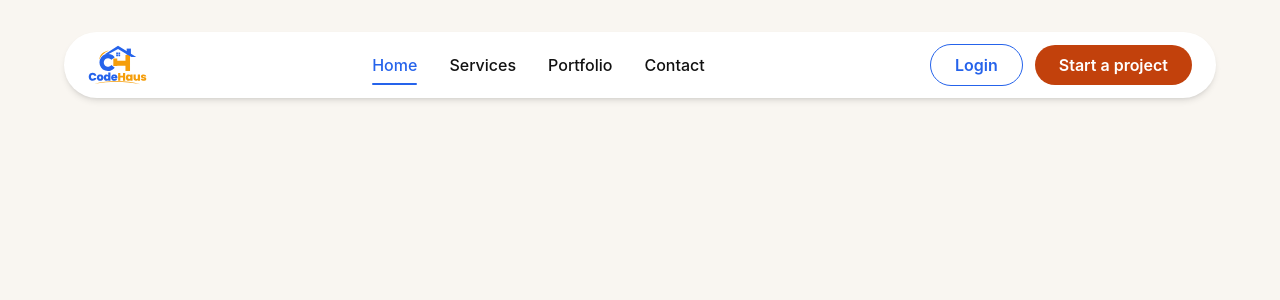
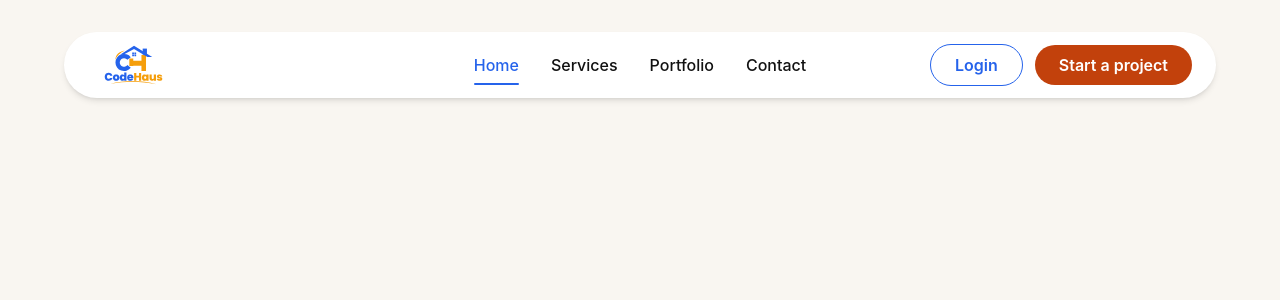
Before and after one commit to dnobleza/nobleza-1, a React (Vite) app in the folder frontend/: page / in a window 1280 px wide. Shown: the top 300 px of the page. Built offline with nearby package versions, Linux system fonts and the light colour scheme.

Commit message:
fix(frontend): center navbar links and adjust logo spacing

```diff
--- a/frontend/src/components/landing/LandingNavbar.jsx
+++ b/frontend/src/components/landing/LandingNavbar.jsx
@@ -84,9 +84,9 @@ function LandingNavbar() {
       <div className="mx-auto max-w-6xl">
         <nav
           aria-label="Main"
-          className="flex items-center justify-between gap-4 rounded-full bg-surface px-4 py-3 shadow-md sm:px-6"
+          className="flex items-center justify-between gap-4 rounded-full bg-surface px-4 py-3 shadow-md sm:px-6 lg:grid lg:grid-cols-[1fr_auto_1fr]"
         >
-          <a href="#home" className={`shrink-0 rounded-full ${focusRing}`}>
+          <a href="#home" className={`ml-2 shrink-0 justify-self-start rounded-full lg:ml-4 ${focusRing}`}>
             {/* Sized by height so the bar stays about 64px tall; width follows the logo's shape. */}
             <img
               src={logo}
@@ -118,7 +118,7 @@ function LandingNavbar() {
             ))}
           </ul>
 
-          <div className="flex items-center gap-3">
+          <div className="flex items-center gap-3 justify-self-end">
             {/* Desktop buttons */}
             <Link
               to="/login"
```
